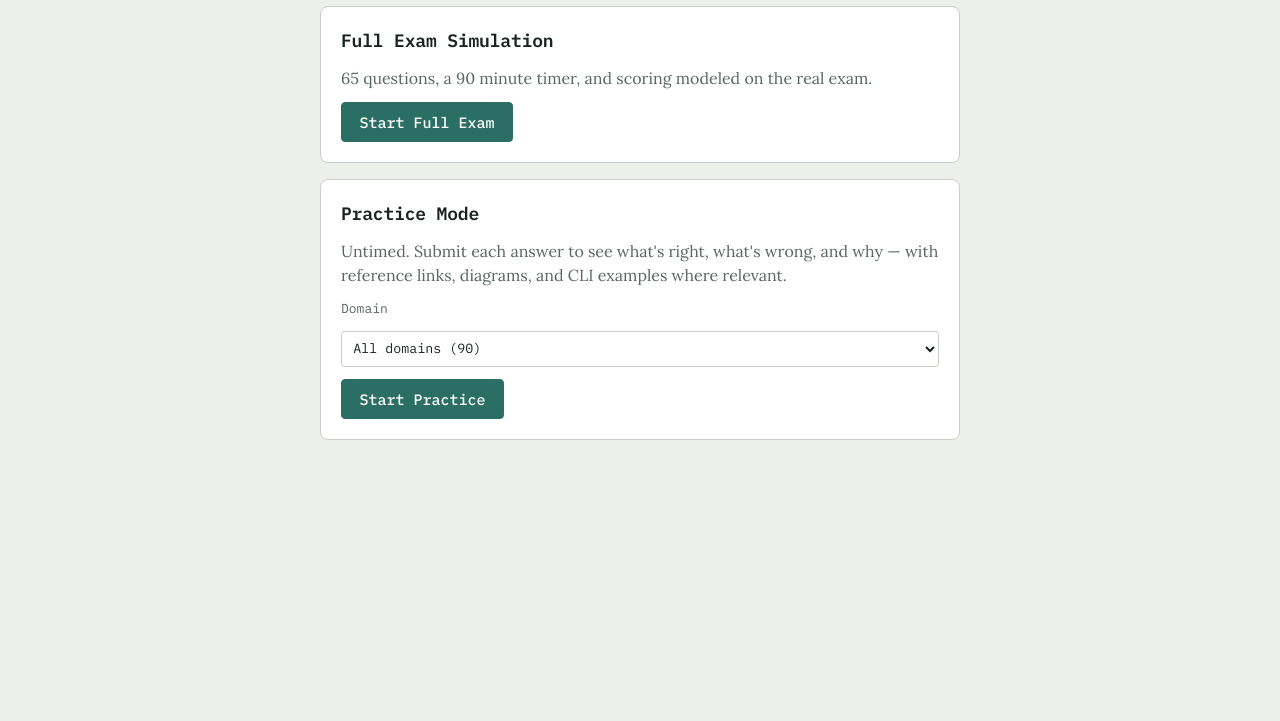
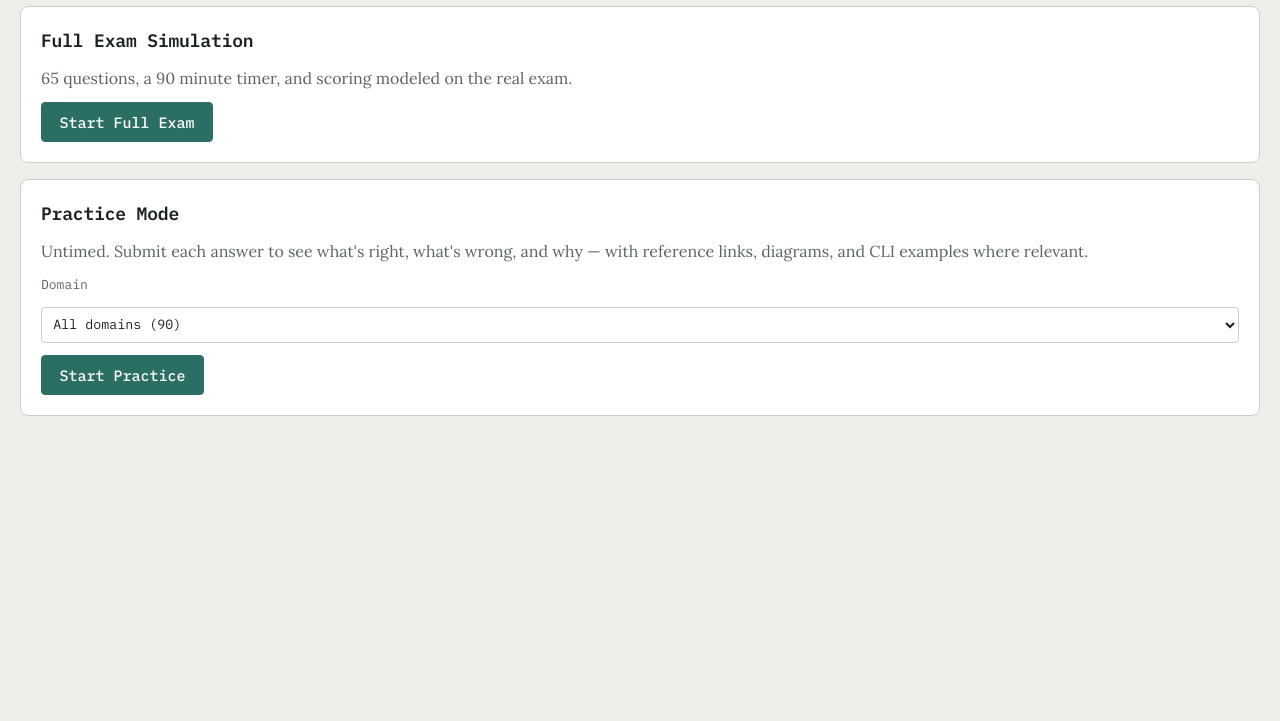
Before and after one commit to jgyy/awsquiz, a website with bundled scripts: page cloud-practitioner/index.html in a window 1280 px wide. Shown: the part 79-800 px from the top of the page. Built offline with nearby package versions, Linux system fonts and the light colour scheme.

Commit message:
feat: double max width

```diff
--- a/cloud-practitioner/styles.css
+++ b/cloud-practitioner/styles.css
@@ -59,7 +59,7 @@ body {
 }
 
 #app {
-  max-width: 680px;
+  max-width: 1360px;
   margin: 0 auto;
   padding: 2rem 1.25rem 4rem;
 }
```
